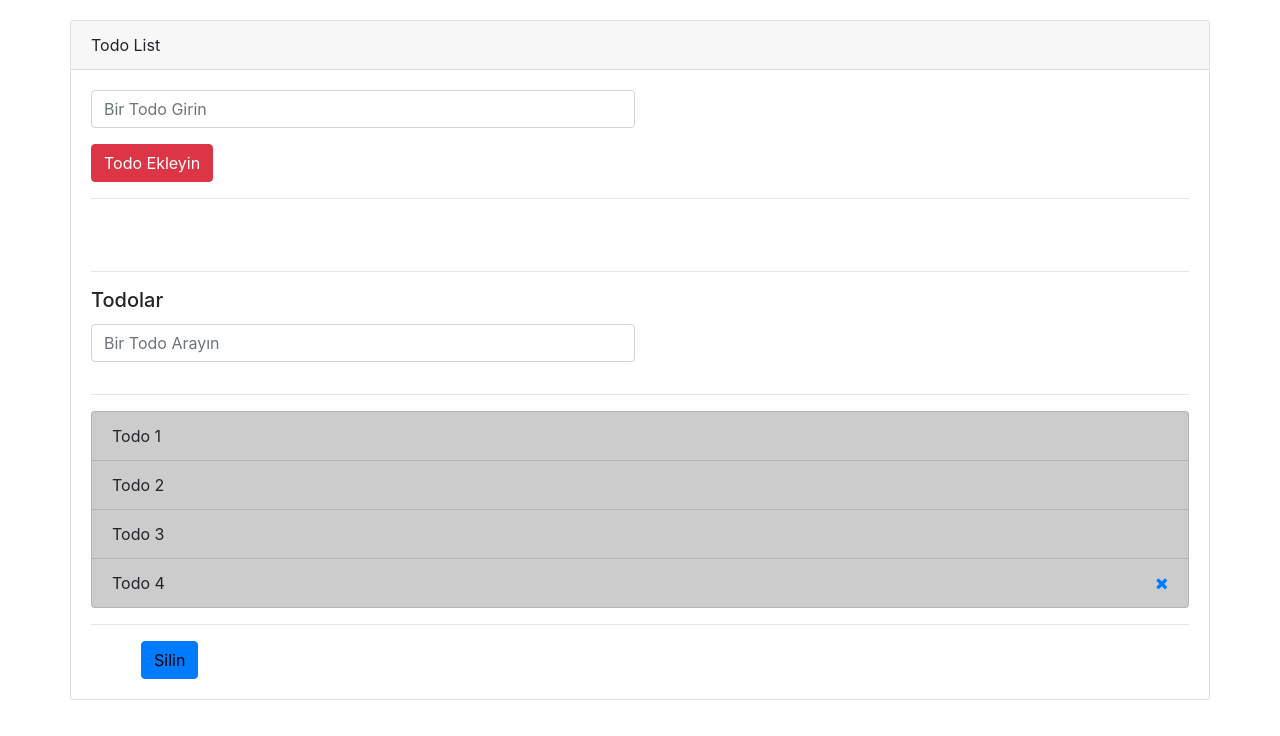
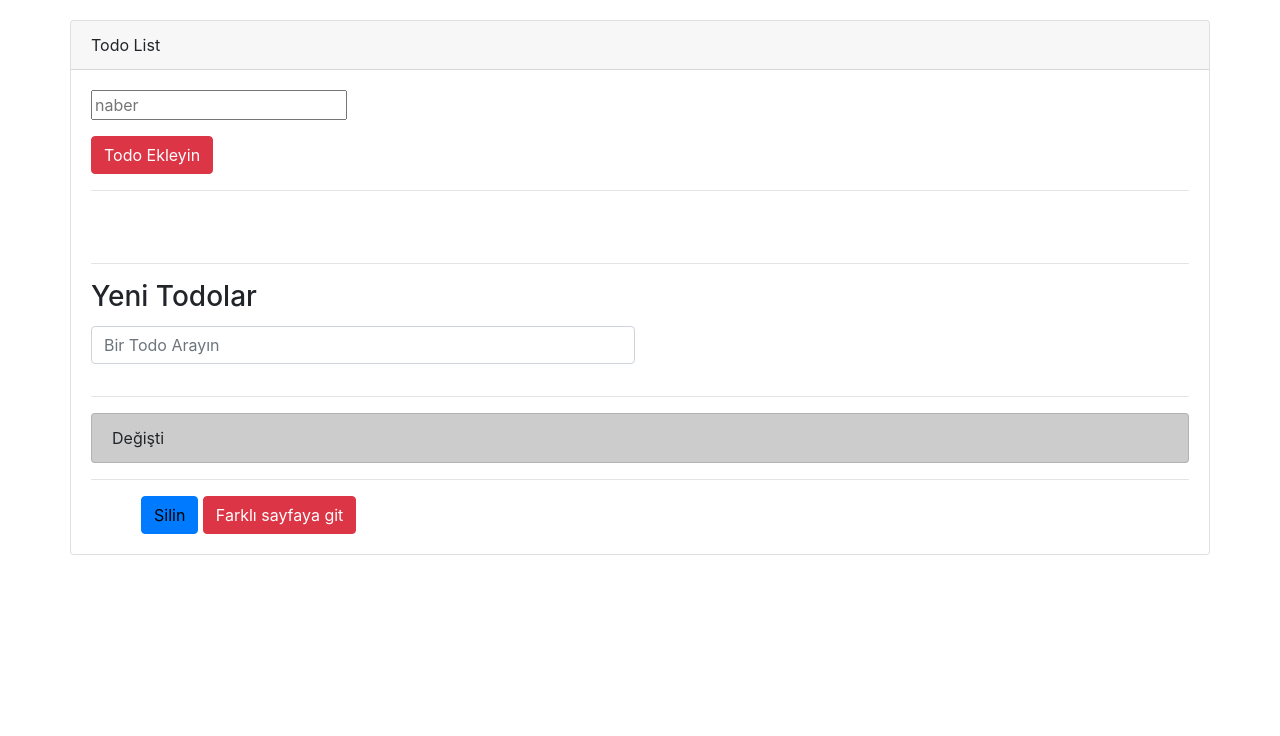
Before and after one commit to vehbiOzcan/learning-Javascript, a plain HTML site: page DOM-manipulation/index.html in a window 1280 px wide. Drawn offline with nearby package versions, Linux system fonts and the light colour scheme.

Commit message:
DOM manipulation complete

```diff
--- a/DOM-manipulation/dom.js
+++ b/DOM-manipulation/dom.js
@@ -10,14 +10,14 @@ const elements = document.all;
 
 console.log(elements);
 
-for(let i = 0; i < elements.length; i++){
+for (let i = 0; i < elements.length; i++) {
     console.log(elements[i]);
 }
 
 //collection türünü array haline getirdik
 const collections = Array.from(document.all);
 
-collections.forEach(function(element){
+collections.forEach(function (element) {
     console.log(element);
 })
 
@@ -47,15 +47,14 @@ link = document.links;
 link = document.links.length;
 link = document.links[0];
 //getAttribute seçilen elemanın istenilen attribute nu getirmeye yarar
-link = document.links[document.links.length-1].getAttribute("class");
-link = document.links[document.links.length-1].getAttribute("href");
-link = document.links[document.links.length-1].className;
-link = document.links[document.links.length-1].classList;//liste halinde verir
+link = document.links[document.links.length - 1].getAttribute("class");
+link = document.links[document.links.length - 1].getAttribute("href");
+link = document.links[document.links.length - 1].className;
+link = document.links[document.links.length - 1].classList;//liste halinde verir
 
 console.log(link);
 
 //FORM
-
 form = document.forms;
 form = document.forms.lenght;
 form = document.forms[0];
@@ -64,7 +63,7 @@ form = document.forms["form"];//bu şekilde name özelliğine göre alır
 form = document.forms[0].id;
 form = document.forms[0].getAttribute("id");
 
-value = document. forms[0].method;
+value = document.forms[0].method;
 
 
 console.log(form);
@@ -97,7 +96,7 @@ select = document.querySelector(".list-group-item");
 //Node List olarak döndürür
 select = document.querySelectorAll(".list-group-");
 
-select.forEach(function(el){
+select.forEach(function (el) {
     console.log(el);
 })
 
@@ -126,8 +125,146 @@ element.target = "_blank";
 element.textContent = "Google Git";
 element.innerHTML = "<span color = 'red'>Silin</span>";
 
-const lists = document.querySelectorAll(".list-group-item");
+const lists = document.querySelectorAll(".list-group-item:nth-child(odd)");
+//CSS te çocuk elemanları seçme komutları ile seçebiliriz
 
-lists.forEach(function(list){
+lists.forEach(function (list) {
     list.style.backgroundColor = "#ccc";
 })
+
+//NAVIGATING DOM ELEMENTS
+
+let val;
+
+const todoList = document.querySelector(".list-group");
+const todo = document.querySelector(".list-group-item:nth-child(2)");
+const cardRow = document.querySelector(".card.row");
+
+val = todoList;
+val = todo;
+val = cardRow;
+
+//Child Nodes
+
+//Bu özellik satır atlamalarınıda birer child olarak alır
+val = todoList.childNodes; //çocukları getirir ama textleride sayar
+val = todoList.childNodes[0];
+
+//Children (Element)
+
+//Bu özellik satır atlamalarını yani textleri dahil etmez sadece elementleri sayar
+
+val = todoList.children; //çocukları getirir
+val = todoList.children[0];
+val = todoList.children[0].textContent = "Değişti";
+
+val = cardRow;
+val = cardRow.children;
+val = cardRow.children[2].children[1].textContent = "Burası da değişti";
+
+val = todoList;
+val = todoList.firstElementChild; //ilk çocuk
+val = todoList.lastElementChild; //son çocuk
+val = todoList.children.length; //çocuk sayısı
+val = todoList.childElementCount;//sayı almanın bir başka yöntemi
+
+val = cardRow;
+val = cardRow.parentElement; //ebeveyni
+val = cardRow.parentElement.parentElement;
+
+//Element Sibling
+
+val = todo;
+val = todo.previousElementSibling; //önceki kardeş elementi alır
+val = todo.nextElementSibling; //sonraki kardeş elementi alır
+val = todo.nextElementSibling.nextElementSibling;
+
+val = todo.previousElementSibling.previousElementSibling;
+
+console.log(val);
+
+//ADD ELEMENT ( DYNAMIC )
+
+//<a id = "clear-tools" class = "btn btn-danger" href = "#">Farklı bir link</a>
+
+const newLink = document.createElement("a");
+const cardBody = document.getElementsByClassName("card-body")[1];
+
+newLink.id = "clear-todos";
+newLink.className = "btn btn-danger";
+newLink.href = "https://www.google.com.tr";
+newLink.target = "_blank";
+
+//Text Content
+// newLink.textContent = "Farklı sayfaya git"; ama bu yöntem eğer elementin childları varsa onların yerini alır
+//appendChild() son çocuğun arkasına ekler
+
+//const text = document.createTextNode("asdasd");
+
+newLink.appendChild(document.createTextNode("Farklı sayfaya git"));
+cardBody.appendChild(newLink);
+
+console.log(cardBody);
+
+//DELETE ELEMENT ( DYNAMIC )
+
+const todoList2 = document.querySelector("ul.list-group"); //parent elementi aldık
+const todos = document.querySelectorAll("li.list-group-item");
+
+
+//Remove metodu
+
+todos[1].remove();
+//doğrudan seçili elementi siler
+
+//Remove child metodu
+//içerisine elementin çocuğunu atarız
+todoList2.removeChild(todoList2.lastElementChild);
+todoList2.removeChild(todos[2]);
+
+console.log(todos);
+console.log(todoList2);
+
+//REPLACE ELEMENT
+
+//<h5 class="card-title" id="tasks-title">Todolar</h5>
+
+const cardbody = document.querySelectorAll(".card-body")[1];//hangi parenti seçeceğimizi söyledik
+const newElement = document.createElement("h3");//h3 etiketini bu metodla oluşturduk
+
+newElement.id = "tasks-title";
+newElement.className = "card-title";
+newElement.textContent = "Yeni Todolar";
+
+const oldElement = document.querySelector("#tasks-title");
+
+cardbody.replaceChild(newElement,oldElement);
+//seçilen parentin çocuklarından yeni gelecek olan 1.parametre değişecek olan 2. parametre olur
+
+console.log(newElement);
+
+//ADD,DELETE,REPLACE ELEMENT ( DYNAMIC )
+
+const todoInput = document.getElementById("todo");
+let element2;
+
+element2 = todoInput;
+element2 = todoInput.classList;
+
+todoInput.className = "form-control";
+//bu şekilde class name 0 dan verilebilir
+//aşağıdaki şekliyle class name eklenebilir
+todoInput.classList.add("newClass");
+todoInput.classList.add("newClass2");
+//class name silinebilir
+todoInput.classList.remove("form-control"); //class ismini siliyor
+
+element2 = todoInput;
+element2 = todoInput.placeholder; //özelliği getirir
+element2 = todoInput.getAttribute("placeholder"); //özelliği getirir
+todoInput.setAttribute("placeholder","naber");
+todoInput.setAttribute("title","Input"); //özellik ekler veya günceller
+todoInput.removeAttribute("title"); //özelliği siler
+
+
+console.log(element2);
```
Also changed, not shown: DOM-manipulation/index.html (+22 -12 lines).
